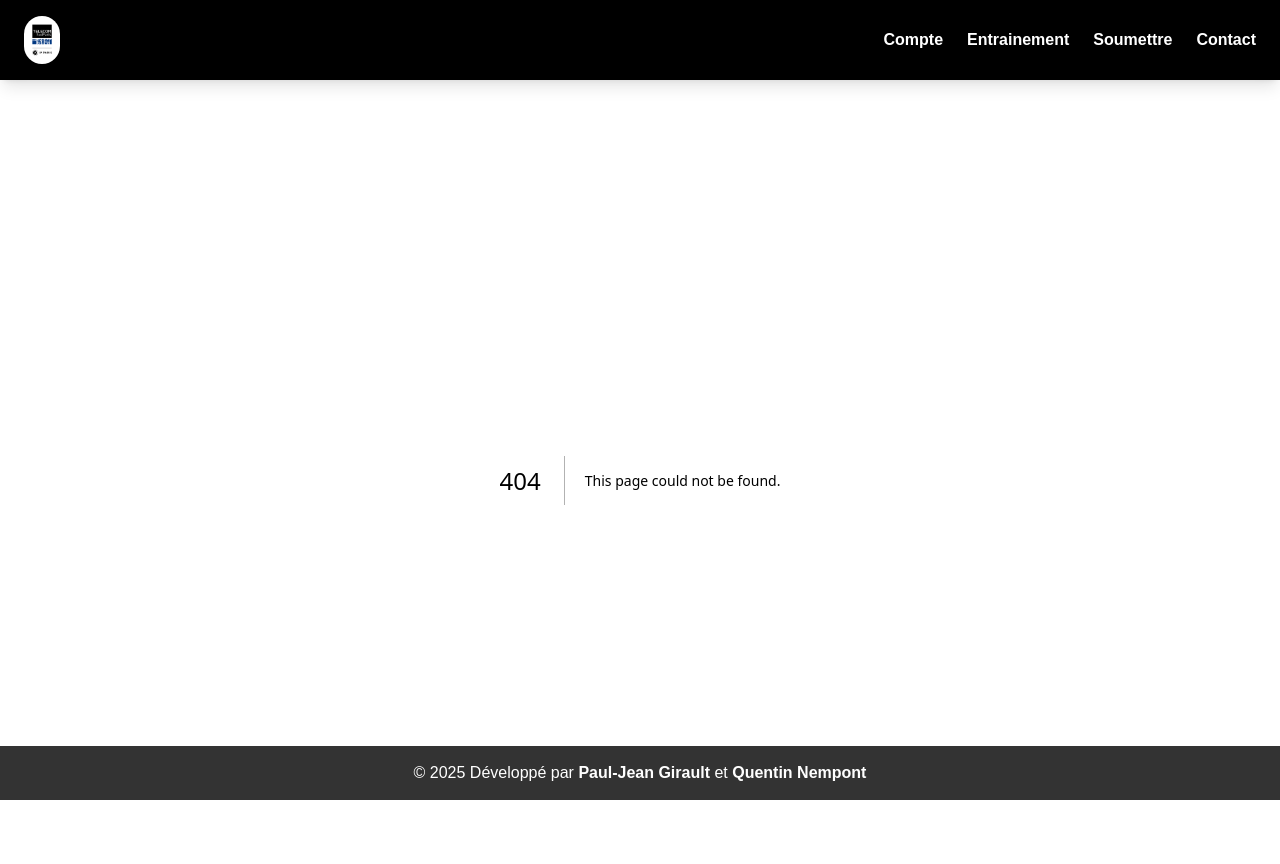
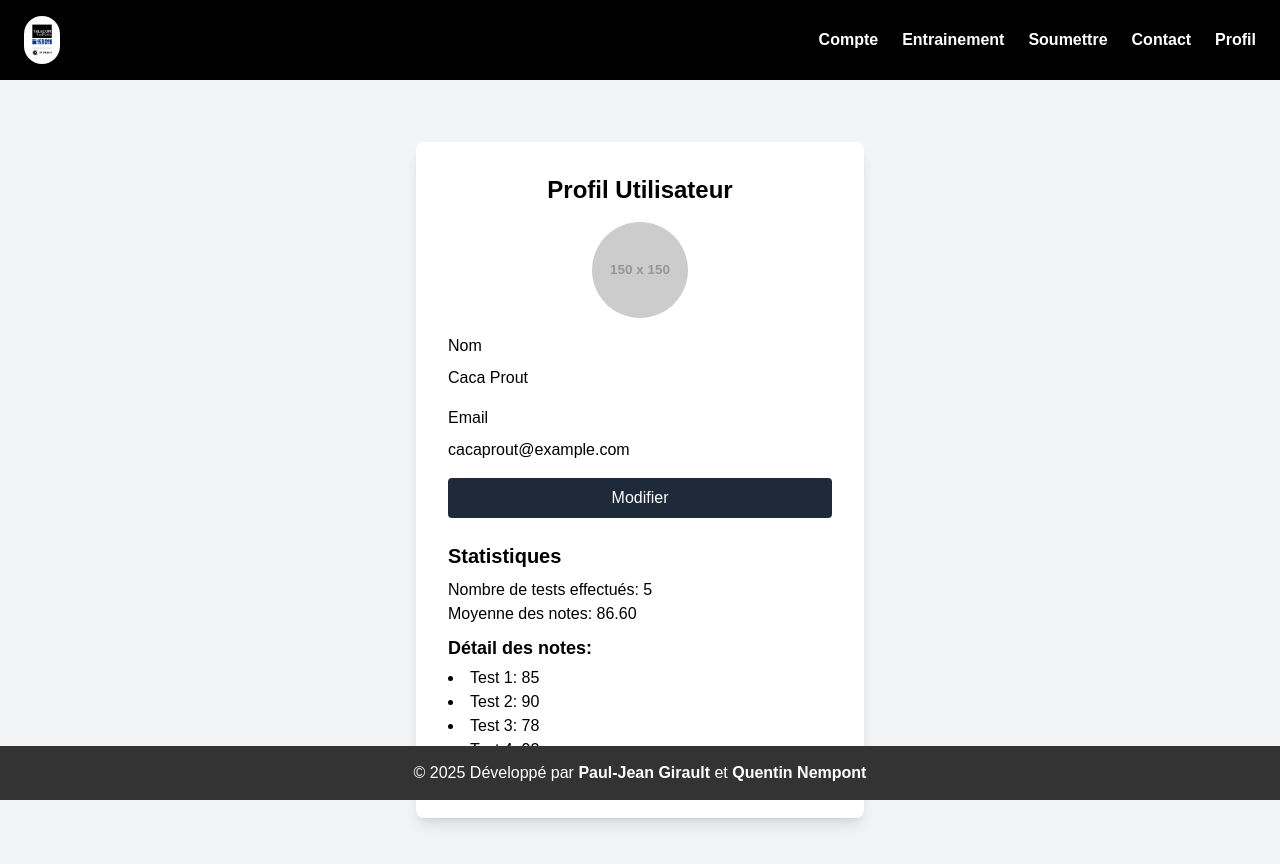
Before and after one commit to kryz3/cassiopee, a Next.js app: page /profil in a window 1280 px wide. Before the commit this address had no page. Shown: the top 864 px of the page. Built offline with nearby package versions, Linux system fonts and the light colour scheme.

Commit message:
double frontage

```diff
--- a/app/components/header.js
+++ b/app/components/header.js
@@ -26,6 +26,9 @@ export default function Header() {
             <li>
               <Link href="/contact" className="hover:text-gray-400 font-bold">Contact</Link>
             </li>
+            <li>
+              <Link href="/profil" className="hover:text-gray-400 font-bold">Profil</Link>
+            </li>
           </ul>
         </nav>
       </div>
--- /dev/null
+++ b/app/profil/page.js
@@ -0,0 +1,108 @@
+"use client";
+import { useState } from "react";
+
+export default function Profile() {
+    const [isEditing, setIsEditing] = useState(false);
+    const [user, setUser] = useState({
+        name: "Caca Prout",
+        email: "cacaprout@example.com",
+        photo: "", // Commence avec une photo vide
+        testsTaken: 5,
+        grades: [85, 90, 78, 92, 88] // Exemple de notes
+    });
+
+    const handleEdit = () => {
+        setIsEditing(true);
+    };
+
+    const handleSave = () => {
+        setIsEditing(false);
+        // Ici, vous enverriez normalement les données mises à jour de l'utilisateur à votre backend
+    };
+
+    const handleChange = (e) => {
+        const { name, value } = e.target;
+        setUser((prevUser) => ({
+            ...prevUser,
+            [name]: value
+        }));
+    };
+
+    const calculateAverage = (grades) => {
+        const total = grades.reduce((sum, grade) => sum + grade, 0);
+        return grades.length ? (total / grades.length).toFixed(2) : 0;
+    };
+
+    return (
+        <div className="min-h-screen bg-gray-100 flex items-center justify-center py-4">
+            <div className="bg-white p-8 rounded-lg shadow-lg w-full max-w-md">
+                <h1 className="text-2xl font-bold mb-4 text-center text-black">Profil Utilisateur</h1>
+                <div className="flex justify-center mb-4">
+                    <img
+                        src="https://via.placeholder.com/150?text=No+Photo"
+                        alt="Profile"
+                        className="rounded-full w-24 h-24 object-cover"
+                    />
+                </div>
+                <div className="mb-4">
+                    <label className="block text-black">Nom</label>
+                    {isEditing ? (
+                        <input
+                            type="text"
+                            name="name"
+                            value={user.name}
+                            onChange={handleChange}
+                            className="w-full px-4 py-2 mt-2 border rounded-md focus:outline-none focus:ring-1 focus:ring-gray-400 text-black"
+                        />
+                    ) : (
+                        <p className="mt-2 text-black">{user.name}</p>
+                    )}
+                </div>
+                <div className="mb-4">
+                    <label className="block text-black">Email</label>
+                    {isEditing ? (
+                        <input
+                            type="email"
+                            name="email"
+                            value={user.email}
+                            onChange={handleChange}
+                            className="w-full px-4 py-2 mt-2 border rounded-md focus:outline-none focus:ring-1 focus:ring-gray-400 text-black"
+                        />
+                    ) : (
+                        <p className="mt-2 text-black">{user.email}</p>
+                    )}
+                </div>
+                {isEditing ? (
+                    <button
+                        onClick={handleSave}
+                        className="w-full px-4 py-2 text-white bg-gray-800 rounded hover:bg-gray-700"
+                    >
+                        Sauvegarder
+                    </button>
+                ) : (
+                    <button
+                        onClick={handleEdit}
+                        className="w-full px-4 py-2 text-white bg-gray-800 rounded hover:bg-gray-700"
+                    >
+                        Modifier
+                    </button>
+                )}
+
+                {/* Section Statistiques */}
+                <div className="mt-6">
+                    <h2 className="text-xl font-semibold mb-2 text-black">Statistiques</h2>
+                    <p className="text-black">Nombre de tests effectués: {user.testsTaken}</p>
+                    <p className="text-black">Moyenne des notes: {calculateAverage(user.grades)}</p>
+                    <div className="mt-2">
+                        <h3 className="text-lg font-semibold mb-1 text-black">Détail des notes:</h3>
+                        <ul className="list-disc list-inside text-black">
+                            {user.grades.map((grade, index) => (
+                                <li key={index}>Test {index + 1}: {grade}</li>
+                            ))}
+                        </ul>
+                    </div>
+                </div>
+            </div>
+        </div>
+    );
+}
```
